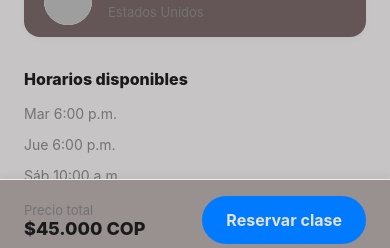
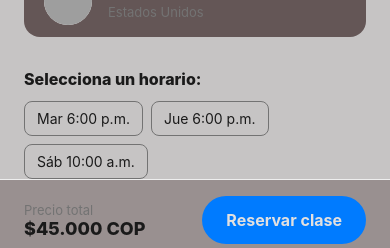
Before and after one commit to ingAngelserna/ReservaClaseIngles, a React Native app: screen /InicioTab in a window 390 px wide. Both pictures are taken after a click on the element 195 px from the left and 583 px from the top of the page. Shown: the part 531-779 px from the top of the page. Built offline with nearby package versions, Linux system fonts and the light colour scheme; grey boxes are pictures that could not be loaded.

Commit message:
: DetalleClase ahora permite seleccionar horario y guarda la reserva

```diff
--- a/src/screens/DetalleClaseScreen.js
+++ b/src/screens/DetalleClaseScreen.js
@@ -1,20 +1,41 @@
-import React, { useState } from 'react';
+  import React, { useState } from 'react';
 import { View, Text, Image, ScrollView, StyleSheet, TouchableOpacity, Alert } from 'react-native';
 import { useSafeAreaInsets } from 'react-native-safe-area-context';
 import { formatearPrecio } from '../data/clases';
+
+// 1. Importamos el hook global de reservas que ya arreglaste
+import useReserva from '../hooks/useReserva'; // Ajusta la ruta si es necesario (ej: '../context/useReserva')
 
 export default function DetalleClaseScreen({ route, navigation }) {
   const insets = useSafeAreaInsets();
   const { clase } = route.params;
 
+  // 2. Extraemos la función agregarReserva del contexto
+  const { agregarReserva } = useReserva();
 
   const [cupos, setCupos] = useState(clase.cupos);
+  // 3. Nuevo estado para guardar qué horario elige el usuario
+  const [horarioSeleccionado, setHorarioSeleccionado] = useState(null);
 
+  // 4. Lógica de reserva actualizada
+  const manejarReserva = () => {
+    if (!horarioSeleccionado) {
+      Alert.alert('Falta horario', 'Por favor selecciona un horario para tu clase.');
+      return;
+    }
 
-  const reservar = () => {
     if (cupos > 0) {
-      setCupos(cupos - 1);
-      Alert.alert('¡Reserva exitosa!', 'Se ha descontado un cupo.');
+      // Intentamos guardar la reserva en el Contexto Global
+      const resultado = agregarReserva(clase, horarioSeleccionado);
+
+      if (resultado.ok) {
+        setCupos(cupos - 1);
+        Alert.alert('¡Reserva exitosa!', 'Tu clase ha sido guardada en la pestaña de Reservas.');
+        navigation.goBack(); // Regresamos a la lista de clases
+      } else {
+        // Si resultado.ok es falso, significa que el id (clase + horario) ya existe o se cruza
+        Alert.alert('Cruce de horarios', 'Ya tienes una reserva para esta clase en este mismo horario.');
+      }
     }
   };
 
@@ -24,31 +45,26 @@ export default function DetalleClaseScreen({ route, navigation }) {
         showsVerticalScrollIndicator={false}
         contentContainerStyle={{ paddingBottom: insets.bottom + 100 }}
       >
-
         <Image source={{ uri: clase.imagen }} resizeMode="cover" style={styles.portada} />
 
         <View style={styles.contenedorInfo}>
-                    <Text style={styles.titulo}>{clase.titulo}</Text>
+          <Text style={styles.titulo}>{clase.titulo}</Text>
           <Text style={styles.descripcion}>{clase.descripcion}</Text>
-
 
           <View style={styles.tarjetaBlanca}>
             <View style={styles.datoColumna}>
               <Text style={styles.datoValor}>{clase.duracion} min</Text>
               <Text style={styles.datoEtiqueta}>Duración</Text>
             </View>
-
             <View style={styles.datoColumna}>
               <Text style={styles.datoValor}>{cupos}</Text>
               <Text style={styles.datoEtiqueta}>Cupos</Text>
             </View>
-
             <View style={styles.datoColumna}>
               <Text style={styles.datoValor}>{clase.modalidad}</Text>
               <Text style={styles.datoEtiqueta}>Modalidad</Text>
             </View>
           </View>
-
 
           <View style={[styles.tarjetaBlanca, styles.filaProfesor]}>
             <Image source={{ uri: clase.profesor.foto }} style={styles.avatar} />
@@ -58,19 +74,28 @@ export default function DetalleClaseScreen({ route, navigation }) {
             </View>
           </View>
 
-
+          {/* 5. Selector visual de horarios */}
           <View style={styles.seccionHorarios}>
-            <Text style={styles.subtitulo}>Horarios disponibles</Text>
-            {clase.horarios.map((horario, index) => (
-              <Text key={index} style={styles.textoHorario}>
-                {horario}
-              </Text>
-            ))}
+            <Text style={styles.subtitulo}>Selecciona un horario:</Text>
+            <View style={styles.horariosGrid}>
+              {clase.horarios.map((horario, index) => {
+                const seleccionado = horarioSeleccionado === horario;
+                return (
+                  <TouchableOpacity
+                    key={index}
+                    style={[styles.botonHorario, seleccionado && styles.botonHorarioActivo]}
+                    onPress={() => setHorarioSeleccionado(horario)}
+                  >
+                    <Text style={[styles.textoHorario, seleccionado && styles.textoHorarioActivo]}>
+                      {horario}
+                    </Text>
+                  </TouchableOpacity>
+                );
+              })}
+            </View>
           </View>
-
         </View>
       </ScrollView>
-
 
       <View style={[styles.barra, { paddingBottom: insets.bottom || 20 }]}>
         <View>
@@ -78,10 +103,9 @@ export default function DetalleClaseScreen({ route, navigation }) {
           <Text style={styles.precioValor}>{formatearPrecio(clase.precio)}</Text>
         </View>
 
-
         <TouchableOpacity
           style={[styles.botonReservar, cupos === 0 && styles.botonAgotado]}
-          onPress={reservar}
+          onPress={manejarReserva}
           disabled={cupos === 0}
         >
           <Text style={styles.textoBoton}>
@@ -94,134 +118,44 @@ export default function DetalleClaseScreen({ route, navigation }) {
 }
 
 const styles = StyleSheet.create({
-  pantalla: {
-    flex: 1,
-    backgroundColor: '#c6c4c4'
-  },
-  portada: {
-    width: '100%',
-    height: 220,
-    backgroundColor: '#e0e0e0'
-  },
-  contenedorInfo: {
-    padding: 24,
-  },
-  titulo: {
-    fontSize: 22,
-    fontWeight: '800',
-    color: '#1A1A1A',
-    marginBottom: 12
-  },
-  descripcion: {
-    fontSize: 14,
-    color: '#737373',
-    lineHeight: 20,
-    marginBottom: 24
-  },
+  pantalla: { flex: 1, backgroundColor: '#c6c4c4' },
+  portada: { width: '100%', height: 220, backgroundColor: '#e0e0e0' },
+  contenedorInfo: { padding: 24 },
+  titulo: { fontSize: 22, fontWeight: '800', color: '#1A1A1A', marginBottom: 12 },
+  descripcion: { fontSize: 14, color: '#737373', lineHeight: 20, marginBottom: 24 },
   tarjetaBlanca: {
-    flexDirection: 'row',
-    justifyContent: 'space-around',
-    backgroundColor: '#645656',
-    borderRadius: 16,
-    paddingVertical: 16,
-    paddingHorizontal: 20,
-    marginBottom: 16,
-    shadowColor: '#000',
-    shadowOffset: { width: 0, height: 2 },
-    shadowOpacity: 0.03,
-    shadowRadius: 8,
+    flexDirection: 'row', justifyContent: 'space-around', backgroundColor: '#645656',
+    borderRadius: 16, paddingVertical: 16, paddingHorizontal: 20, marginBottom: 16,
     elevation: 1,
   },
-  datoColumna: {
-    alignItems: 'center',
-    gap: 4
+  datoColumna: { alignItems: 'center', gap: 4 },
+  datoValor: { fontSize: 15, fontWeight: '800', color: '#1A1A1A' },
+  datoEtiqueta: { fontSize: 12, color: '#968f8f', fontWeight: '500' },
+  filaProfesor: { justifyContent: 'flex-start', alignItems: 'center', gap: 16, paddingVertical: 12 },
+  avatar: { width: 48, height: 48, borderRadius: 24, backgroundColor: '#eee' },
+  profesorNombre: { fontSize: 15, fontWeight: '700', color: '#1A1A1A' },
+  profesorPais: { fontSize: 13, color: '#737373', marginTop: 2 },
+
+  seccionHorarios: { marginTop: 16 },
+  subtitulo: { fontSize: 16, fontWeight: '800', color: '#1A1A1A', marginBottom: 12 },
+  horariosGrid: { flexDirection: 'row', flexWrap: 'wrap', gap: 8 },
+  botonHorario: {
+    borderWidth: 1, borderColor: '#737373', borderRadius: 8, paddingVertical: 8, paddingHorizontal: 12,
   },
-  datoValor: {
-    fontSize: 15,
-    fontWeight: '800',
-    color: '#1A1A1A'
+  botonHorarioActivo: {
+    backgroundColor: '#007BFF', borderColor: '#007BFF',
   },
-  datoEtiqueta: {
-    fontSize: 12,
-    color: '#968f8f',
-    fontWeight: '500'
+  textoHorario: { fontSize: 14, color: '#1A1A1A' },
+  textoHorarioActivo: { color: '#fff', fontWeight: 'bold' },
+
+  barra: {
+    position: 'absolute', bottom: 0, left: 0, right: 0, backgroundColor: '#999090',
+    flexDirection: 'row', justifyContent: 'space-between', alignItems: 'center',
+    paddingHorizontal: 24, paddingTop: 16, borderTopWidth: 1, borderTopColor: '#EEEEEE', elevation: 10,
   },
-  filaProfesor: {
-    justifyContent: 'flex-start',
-    alignItems: 'center',
-    gap: 16,
-    paddingVertical: 12,
-  },
-  avatar: {
-    width: 48,
-    height: 48,
-    borderRadius: 24,
-    backgroundColor: '#eee'
-  },
-  profesorNombre: {
-    fontSize: 15,
-    fontWeight: '700',
-    color: '#1A1A1A'
-  },
-  profesorPais: {
-    fontSize: 13,
-    color: '#737373',
-    marginTop: 2
-  },
-  seccionHorarios: {
-    marginTop: 16
-  },
-  subtitulo: {
-    fontSize: 16,
-    fontWeight: '800',
-    color: '#1A1A1A',
-    marginBottom: 16
-  },
-  textoHorario: {
-    fontSize: 14,
-    color: '#737373',
-    marginBottom: 14
-  },
-  barra: {
-    position: 'absolute',
-    bottom: 0,
-    left: 0,
-    right: 0,
-    backgroundColor: '#999090',
-    flexDirection: 'row',
-    justifyContent: 'space-between',
-    alignItems: 'center',
-    paddingHorizontal: 24,
-    paddingTop: 16,
-    borderTopWidth: 1,
-    borderTopColor: '#EEEEEE',
-    shadowColor: '#000',
-    shadowOffset: { width: 0, height: -3 },
-    shadowOpacity: 0.05,
-    shadowRadius: 8,
-    elevation: 10,
-  },
-  precioEtiqueta: {
-    fontSize: 13,
-    color: '#737373'
-  },
-  precioValor: {
-    fontSize: 18,
-    fontWeight: '800',
-    color: '#1A1A1A'
-  },
-  botonReservar: {
-    backgroundColor: '#007BFF',
-    paddingVertical: 14,
-    paddingHorizontal: 24,
-    borderRadius: 25,
-  },
-  botonAgotado: {
-    backgroundColor: '#CCCCCC',
-  },
-  textoBoton: {
-    color: '#e2e0e0',
-    fontSize: 16,
-    fontWeight: 'bold'
-  }
+  precioEtiqueta: { fontSize: 13, color: '#737373' },
+  precioValor: { fontSize: 18, fontWeight: '800', color: '#1A1A1A' },
+  botonReservar: { backgroundColor: '#007BFF', paddingVertical: 14, paddingHorizontal: 24, borderRadius: 25 },
+  botonAgotado: { backgroundColor: '#CCCCCC' },
+  textoBoton: { color: '#e2e0e0', fontSize: 16, fontWeight: 'bold' }
 });
```
